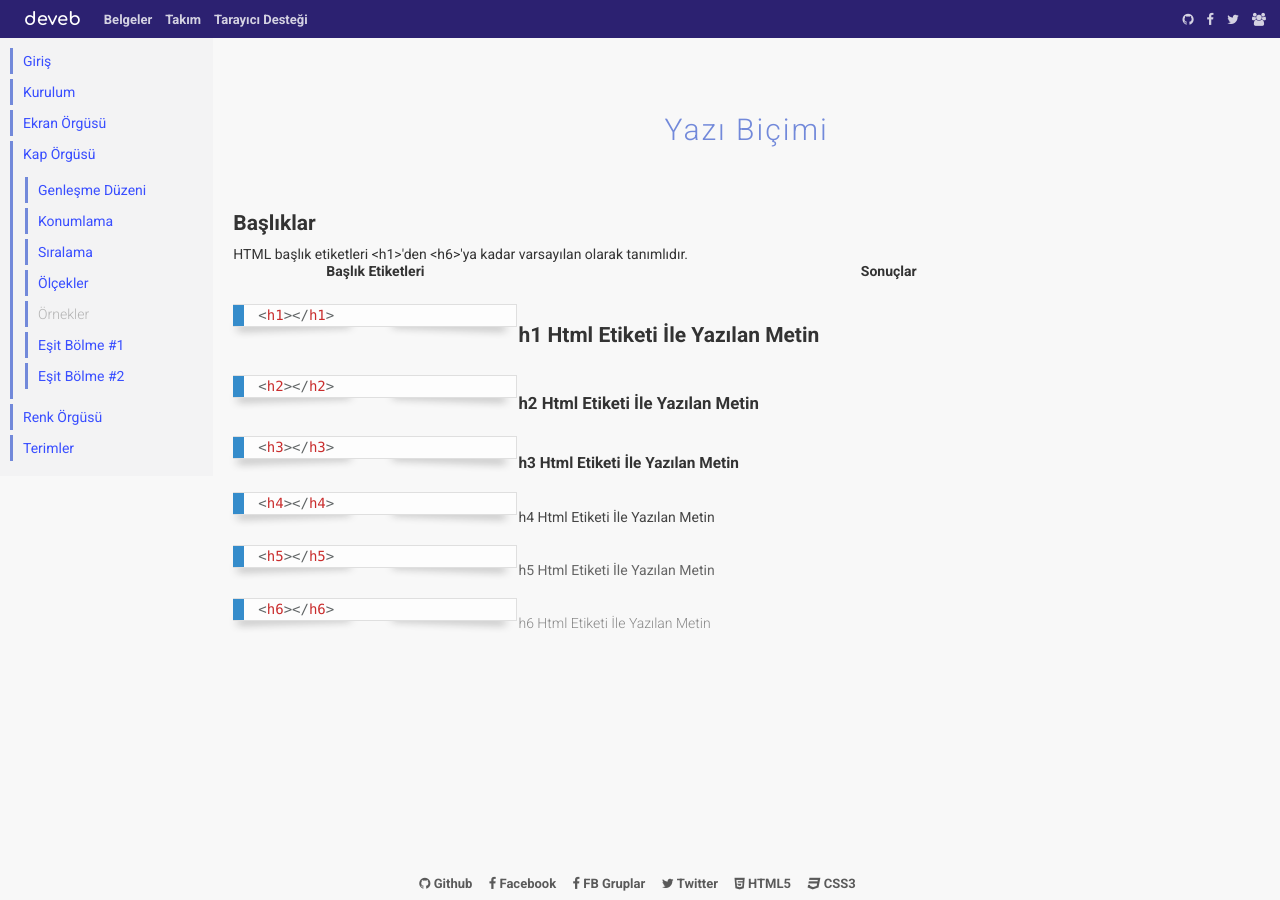
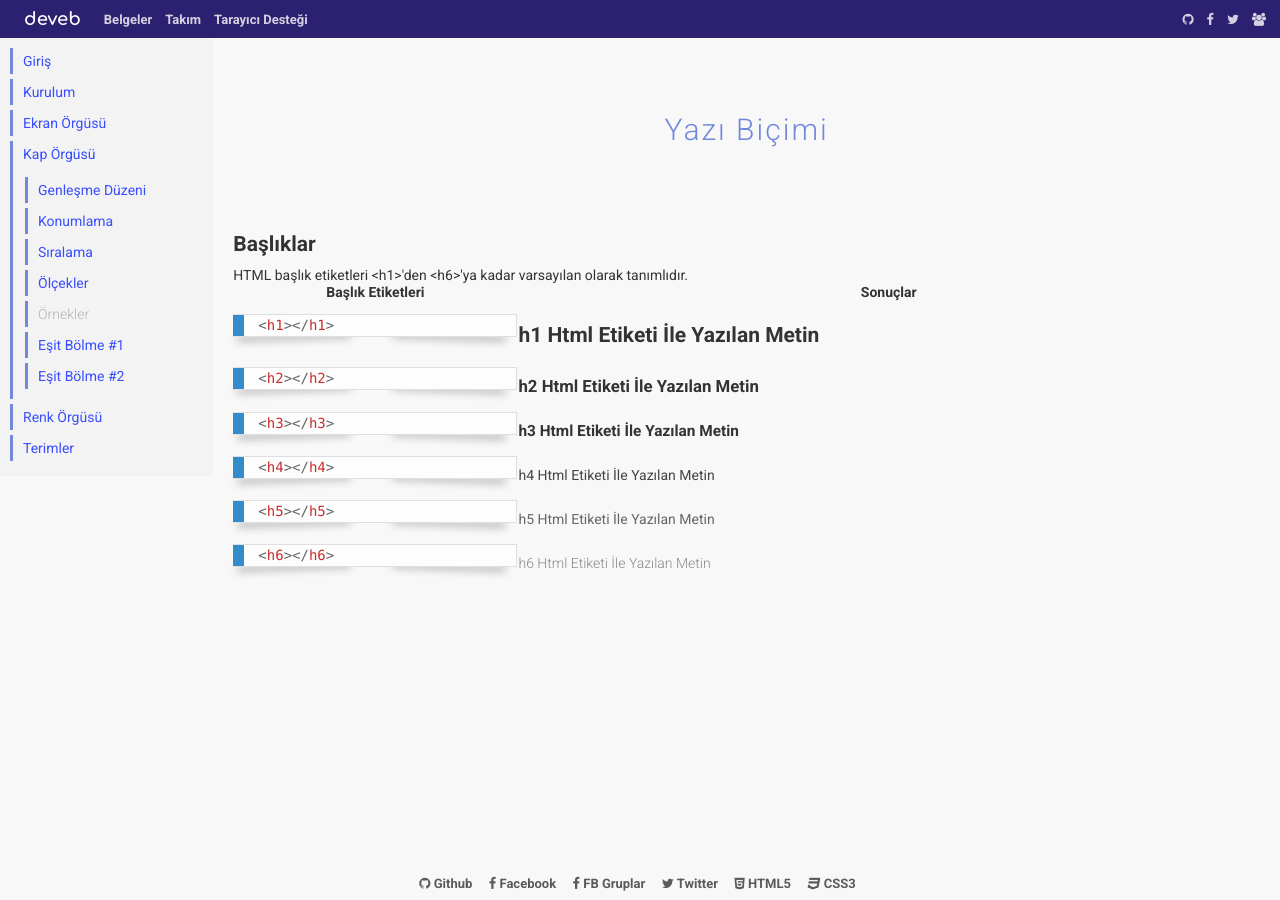
Before and after one commit to data-deveb/data-deveb.github.io, a Jekyll site: the page built from belgeler/yazi-bicimi.html, in a window 1280 px wide. Built offline with Jekyll 4.4.1, drawn with Linux system fonts in a browser that asks for light colours.

Commit message:
başlık tanımlaması güncelleme.

```diff
--- a/assets/css/deveb.css
+++ b/assets/css/deveb.css
@@ -78,17 +78,11 @@
         -webkit-margin-after: 0;
         -webkit-margin-start: 0px;
         -webkit-margin-end: 0px;
-      margin: 2em 0 0.5em 0;
+      margin: 1em 0 0.5em 0;
       color:#333;
       font-weight: bold;
     }
 
-    div > h1:first-child,
-    div > h2:first-child,
-    div > h3:first-child,
-    div > h4:first-child,
-    div > h5:first-child,
-    div > h6:first-child{margin-top:0}
     h1{font-size:1.5em;}
       h2{font-size:1.2em;}
         h3{font-size:1.1em;}
```
